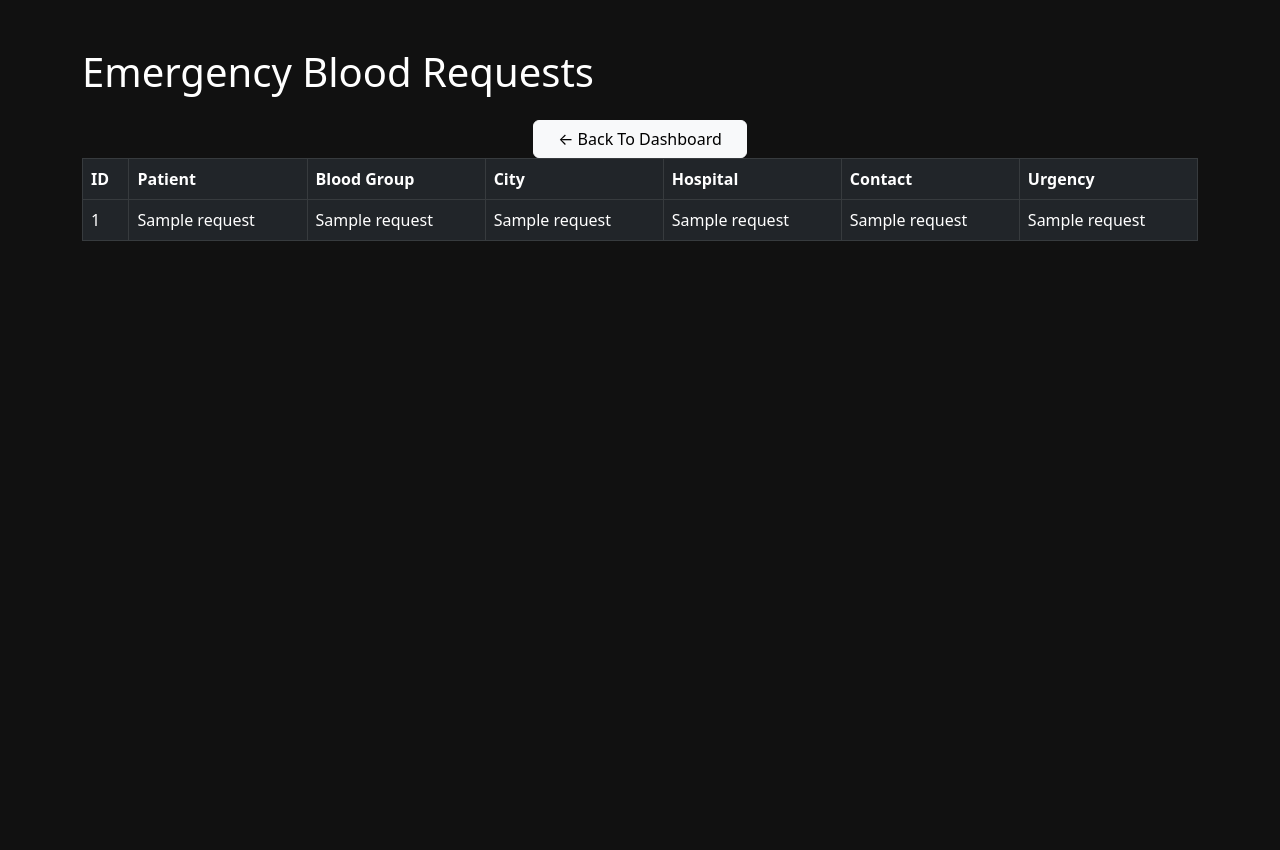
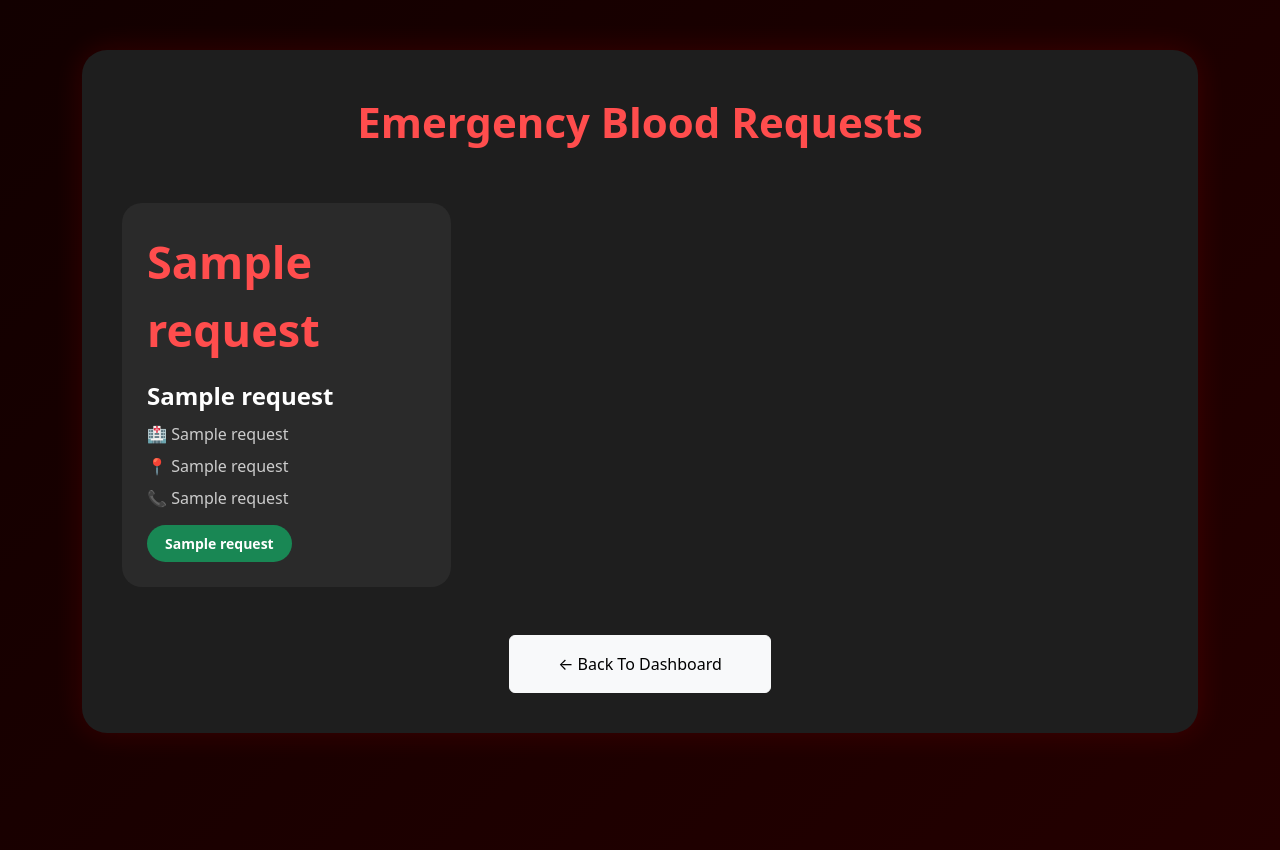
Before and after one commit to s66888/LifeLink-Network, a Flask app: template templates/request_list.html in a window 1280 px wide. Before the commit the page ends 241 px from the top, so only its background shows below. Run offline with Flask 3, Linux system fonts and the light colour scheme; the template is opened without the code that fills it: most values are stand-ins (such as "Sample title", 1, 10 or a date in 2020).

Commit message:
Added emergency notification system

```diff
--- a/app.py
+++ b/app.py
@@ -220,6 +220,36 @@ def request_blood():
         cursor.execute(sql, values)
 
         db.commit()
+        # Create Emergency Notification
+
+        notification = f"""
+
+        Emergency blood request created
+        for {blood_group} blood group
+        in {city}.
+
+        Hospital: {hospital}
+
+        Urgency Level: {urgency}
+
+        """
+
+        cursor.execute(
+
+           """
+            INSERT INTO notifications (message)
+
+            VALUES (%s)
+            """,
+
+             (notification,)
+
+        )
+
+        db.commit()
+
+
+
 
         return redirect(url_for('request_list'))
 
@@ -298,7 +328,38 @@ def admin():
 
     )
 
+# City Analytics
 
+@app.route('/city-analytics')
+def city_analytics():
+
+    if 'user' not in session:
+
+        return redirect(url_for('login'))
+
+    sql = """
+
+    SELECT city, COUNT(*)
+
+    FROM donors
+
+    GROUP BY city
+
+    ORDER BY COUNT(*) DESC
+
+    """
+
+    cursor.execute(sql)
+
+    cities = cursor.fetchall()
+
+    return render_template(
+
+        'city_analytics.html',
+
+        cities=cities
+
+    )
 # Logout
 
 @app.route('/logout')
--- a/templates/request_list.html
+++ b/templates/request_list.html
@@ -3,76 +3,221 @@
 
 <head>
 
-    <title>Blood Requests</title>
+    <title>Emergency Requests</title>
 
     <link
         href="https://cdn.jsdelivr.net/npm/bootstrap@5.3.0/dist/css/bootstrap.min.css"
         rel="stylesheet"
     >
 
+    <style>
+
+        body{
+
+            background:linear-gradient(
+                135deg,
+                #120000,
+                #1b0000,
+                #240000
+            );
+
+            color:white;
+
+            min-height:100vh;
+        }
+
+        .main-card{
+
+            background:#1e1e1e;
+
+            border-radius:25px;
+
+            padding:40px;
+
+            margin-top:50px;
+
+            box-shadow:0 0 30px rgba(255,0,0,0.15);
+        }
+
+        .title{
+
+            text-align:center;
+
+            font-size:42px;
+
+            font-weight:bold;
+
+            color:#ff4d4d;
+
+            margin-bottom:50px;
+        }
+
+        .request-card{
+
+            background:#2a2a2a;
+
+            border-radius:20px;
+
+            padding:25px;
+
+            transition:0.3s;
+
+            height:100%;
+        }
+
+        .request-card:hover{
+
+            transform:translateY(-5px);
+
+            box-shadow:0 0 20px rgba(255,0,0,0.2);
+        }
+
+        .blood-group{
+
+            font-size:45px;
+
+            font-weight:bold;
+
+            color:#ff4d4d;
+        }
+
+        .patient-name{
+
+            font-size:24px;
+
+            font-weight:bold;
+
+            margin-top:15px;
+        }
+
+        .info{
+
+            color:#cccccc;
+
+            margin-top:8px;
+        }
+
+        .urgency{
+
+            display:inline-block;
+
+            margin-top:15px;
+
+            padding:8px 18px;
+
+            border-radius:20px;
+
+            font-size:14px;
+
+            font-weight:bold;
+        }
+
+        .critical{
+
+            background:#dc3545;
+        }
+
+        .high{
+
+            background:#fd7e14;
+        }
+
+        .normal{
+
+            background:#198754;
+        }
+
+    </style>
+
 </head>
 
-<body style="background:#111;color:white;">
+<body>
 
-<div class="container mt-5">
+<div class="container">
 
-    <h1 class="mb-4">
+    <div class="main-card">
 
-        Emergency Blood Requests
+        <div class="title">
 
-    </h1>
+            Emergency Blood Requests
 
-    <table class="table table-dark table-bordered">
+        </div>
 
-        <thead>
-
-            <tr>
-
-                <th>ID</th>
-                <th>Patient</th>
-                <th>Blood Group</th>
-                <th>City</th>
-                <th>Hospital</th>
-                <th>Contact</th>
-                <th>Urgency</th>
-
-            </tr>
-
-        </thead>
-
-        <tbody>
+        <div class="row g-4">
 
             {% for request in requests %}
 
-            <tr>
+            <div class="col-md-4">
 
-                <td>{{ request[0] }}</td>
-                <td>{{ request[1] }}</td>
-                <td>{{ request[2] }}</td>
-                <td>{{ request[3] }}</td>
-                <td>{{ request[4] }}</td>
-                <td>{{ request[5] }}</td>
-                <td>{{ request[6] }}</td>
+                <div class="request-card">
 
-            </tr>
+                    <div class="blood-group">
+
+                        {{ request[2] }}
+
+                    </div>
+
+                    <div class="patient-name">
+
+                        {{ request[1] }}
+
+                    </div>
+
+                    <div class="info">
+
+                        🏥 {{ request[4] }}
+
+                    </div>
+
+                    <div class="info">
+
+                        📍 {{ request[3] }}
+
+                    </div>
+
+                    <div class="info">
+
+                        📞 {{ request[5] }}
+
+                    </div>
+
+                    <span class="
+                        urgency
+                        {% if request[6] == 'Critical' %}
+                            critical
+                        {% elif request[6] == 'High' %}
+                            high
+                        {% else %}
+                            normal
+                        {% endif %}
+                    ">
+
+                        {{ request[6] }}
+
+                    </span>
+
+                </div>
+
+            </div>
 
             {% endfor %}
 
-        </tbody>
-        <div class="text-center mt-4">
+        </div>
 
-        <a
-        href="/dashboard"
-        class="btn btn-light px-4"
-         >
+        <div class="text-center mt-5">
 
-        ← Back To Dashboard
+            <a
+                href="/dashboard"
+                class="btn btn-light px-5 py-3"
+            >
 
-         </a>
+                ← Back To Dashboard
+
+            </a>
 
         </div>
 
-    </table>
+    </div>
 
 </div>
 
```
Also changed, not shown: templates/city_analytics.html (+170 -0 lines), templates/notifications.html (added).
